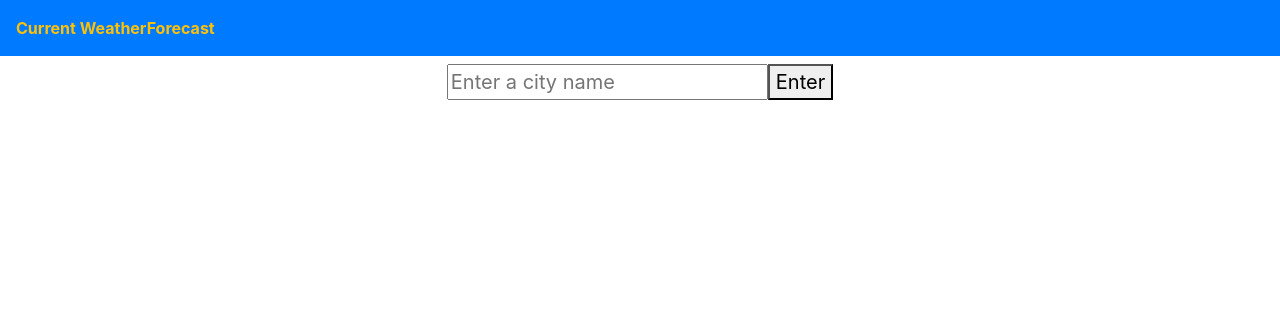
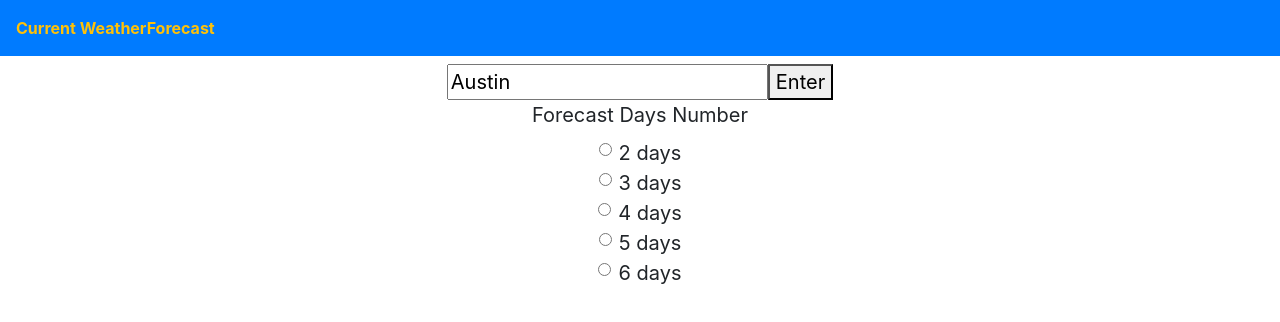
Before and after one commit to edouard-rgr/Weather-Forecast-App, an Angular app: page /forecast in a window 1280 px wide. Shown: the top 322 px of the page. Built offline with nearby package versions, Linux system fonts and the light colour scheme.

Commit message:
add forecast days number option, functionnal

```diff
--- a/src/app/current/current.component.html
+++ b/src/app/current/current.component.html
@@ -24,7 +24,7 @@
     </div>
     <form (ngSubmit)="onSubmit(f)" #f="ngForm" >
       <input type="text" ngModel #city="ngModel" name="city" id="city" placeholder="Enter a city name">
-      <button name="button" type ="submit" >Enter</button>
+      <button name="button" type ="submit">Enter</button>
     </form>
 
     <!-- Optional JavaScript -->
--- a/src/app/current/current.component.ts
+++ b/src/app/current/current.component.ts
@@ -63,7 +63,7 @@ export class CurrentComponent implements OnInit {
 
 
   ngOnInit(): void {
-    this.getCurrentData()
+    this.getCurrentData("Austin")
 
   }
 
--- a/src/app/forecast/forecast.component.html
+++ b/src/app/forecast/forecast.component.html
@@ -29,10 +29,26 @@
       </div>
     </div>
     <blockquote class="blockquote text-center">
-    <form [formGroup]="forecastForm" (ngSubmit)="onSubmit()">
-      <input type="text"  name="city" id="city" placeholder="Enter a city name" formControlName="forecastCity">
+
+    <form [formGroup]="forecastForm" (ngSubmit)="onSubmit() ; forecastForm.reset()">
+
+      <input type="text" name="forecast" id="forecast" placeholder="Enter a city name" formControlName="forecastCity">
       <button name="button" type ="submit">Enter</button>
-    </form>
+
+      <div class="mb-3">
+        <label>Forecast Days Number</label>
+
+        <div *ngFor="let choice of options">
+          <div class="form-check">
+            <input class="form-check-input" type="radio" formControlName="nbForecast" id="nbForecast" [value]="choice.key">
+            <label class="form-check-label">{{choice.label}}</label>
+          </div>
+        </div>
+
+      </div>
+
+     </form>
+
   </blockquote>
 
     <!-- Optional JavaScript -->
--- a/src/app/forecast/forecast.component.ts
+++ b/src/app/forecast/forecast.component.ts
@@ -18,13 +18,25 @@ export class ForecastComponent implements OnInit {
   forecastList:Forecast;
   forecastForm: FormGroup;
 
+  valeur: number;
+
+  options = [
+    {key:"10", label:"2 days" },
+    {key:"20", label:"3 days" },
+    {key:"30", label:"4 days" },
+    {key:"40", label:"5 days" },
+    {key:"50", label:"6 days" },
+  ]
+
 
   constructor(private weatherservice:WeatherService) { }
+
+
 
 onSubmit(){
   this.weatherservice.getForecastWeatherByCity(this.forecastForm.value.forecastCity).subscribe
     (data => {
-      for(let i=0; i<data.list.length;i= i+8){
+      for(let i=0; i<this.valeur;i= i+8){
         this.forecastList = new Forecast(
           data.city.name,
           data.city.country,
@@ -48,6 +60,9 @@ onSubmit(){
     }
   );
 
+  this.valeur = this.forecastForm.get("nbForecast").value;
+  console.log(this.valeur);
+
 
 
 
@@ -56,8 +71,10 @@ onSubmit(){
 
   ngOnInit(): void {
     this.forecastForm = new FormGroup({
-      forecastCity: new FormControl('')
+      forecastCity: new FormControl('Austin'),
+      nbForecast: new FormControl(["10"])
     })
+
     console.log(this.forecastForm);
 
   }
@@ -84,3 +101,26 @@ onSubmit(){
     this.img = data.list[i].weather[0].icon;
 
   */
+
+
+
+    /*
+radios = document.getElementsByName('nbForecast');
+for(let i = 0; i < this.nbForecast.length; i++){
+ if(this.nbForecast[i].checked){
+ this.valeur = this.nbForecast[i].value;
+ }
+}
+
+for (let j=0;j<3;j++) {
+  if (document.forms.nbForecast[j].checked==true) {
+    number = document.forms.nbForecast[j].value;
+    Id = document.forms.nbForecast[j].id;
+    m=j;
+    select = document.getElementById("qt" );
+    qt = select.options[select.selectedIndex].value;
+    console.log("fruit=" + number + "            Id=" + Id + "           qt=" + qt);
+    break;
+  }
+}
+*/
```
Also changed, not shown: src/app/header/header.component.html (line endings or trailing spaces).
